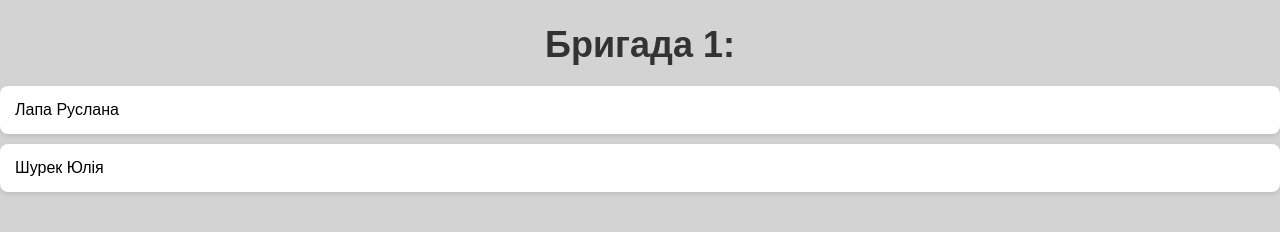
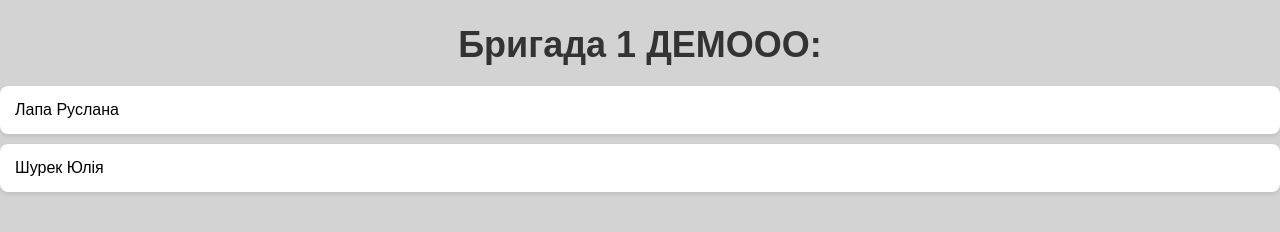
Before and after one commit to yuliiashurek/lab45, a website built with webpack: page index.html in a window 1280 px wide. Built offline with nearby package versions, Linux system fonts and the light colour scheme.

Commit message:
html changed

```diff
--- a/index.html
+++ b/index.html
@@ -7,7 +7,7 @@
   <link rel="stylesheet" href="styles.css">
 </head>
 <body>
-<h1>Бригада 1:</h1>
+<h1>Бригада 1 ДЕМООО:</h1>
 <ul>
   <li>Лапа Руслана</li>
   <li>Шурек Юлія</li>
```
